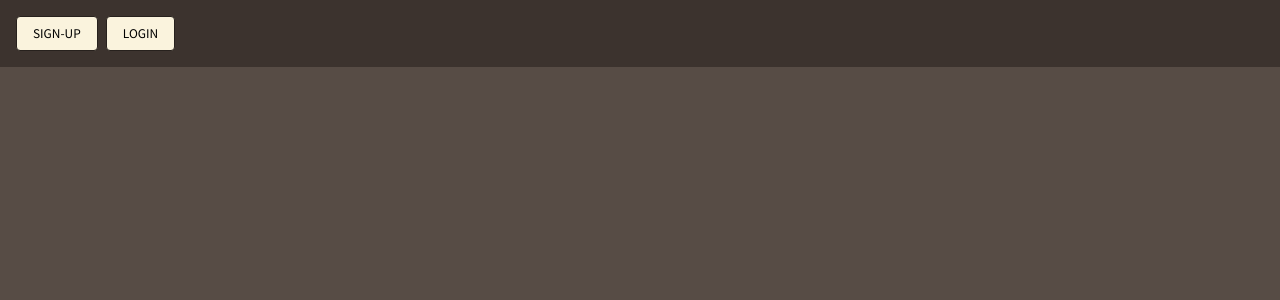
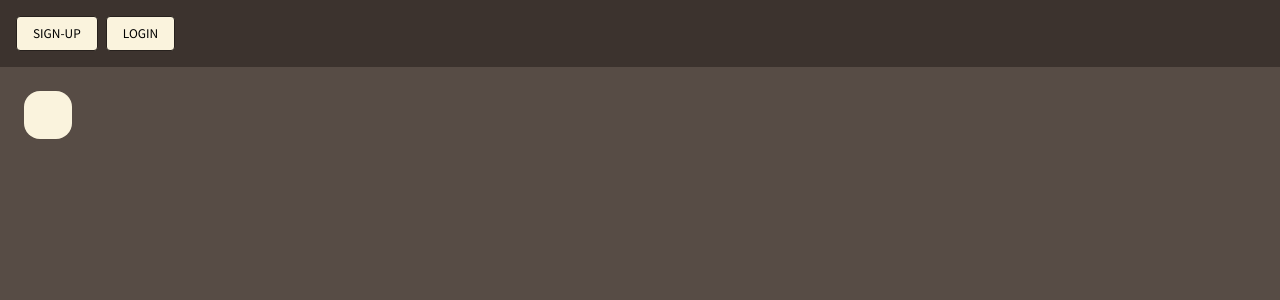
Before and after one commit to blakdragon39/PetscapeClan-Website, a React (Create React App) app: page / in a window 1280 px wide. Shown: the top 300 px of the page. Built offline with nearby package versions, Linux system fonts and the light colour scheme.

Commit message:
Moved components into common directory

```diff
--- /dev/null
+++ b/src/components/ClanMemberList.js
@@ -0,0 +1,7 @@
+import React from 'react'
+
+const ClanMemberList = () => {
+    return <div></div>
+}
+
+export default ClanMemberList
--- a/src/components/Toolbar.js
+++ b/src/components/Toolbar.js
@@ -8,8 +8,8 @@ import theme from '../theme'
 import useUser from '../hooks/useUser'
 import { logout } from '../reducers/loginReducer'
 
-import Button from './Button'
-import Visibility from './Visibility'
+import Button from './common/Button'
+import Visibility from './common/Visibility'
 
 const ToolbarContainer = styled.div`
     background-color: ${theme.colorPrimary};
--- a/src/components/Alert.js
+++ b/src/components/common/Alert.js
@@ -2,7 +2,7 @@ import React from 'react'
 import PropTypes from 'prop-types'
 import styled from 'styled-components'
 
-import theme from '../theme'
+import theme from '../../theme'
 
 const AlertContainer = styled.div`
     background-color: ${theme.colorOnPrimary};
--- a/src/components/Busy.js
+++ b/src/components/common/Busy.js
@@ -1,6 +1,6 @@
 import styled from 'styled-components'
 import { keyframes } from 'styled-components'
-import theme from '../theme'
+import theme from '../../theme'
 
 const busyAnimation = keyframes`
     0% { transform: rotate(0deg); }
--- a/src/components/Button.js
+++ b/src/components/common/Button.js
@@ -1,5 +1,5 @@
 import styled from 'styled-components'
-import theme from '../theme'
+import theme from '../../theme'
 
 const Button = styled.button`
     background-color: ${theme.colorOnPrimary};
--- /dev/null
+++ b/src/components/common/Container.js
@@ -0,0 +1,10 @@
+import styled from 'styled-components'
+import theme from '../../theme'
+
+const Container = styled.span`
+    background-color: ${theme.colorOnPrimary};
+    border-radius: 16px;
+    padding: 24px;
+`
+
+export default Container
--- a/src/components/FormInput.js
+++ b/src/components/common/FormInput.js
@@ -1,5 +1,5 @@
 import styled from 'styled-components'
-import theme from '../theme'
+import theme from '../../theme'
 
 const FormInput = styled.input`
     background-color: ${theme.colorOnPrimary};
--- a/src/pages/HomePage.js
+++ b/src/pages/HomePage.js
@@ -1,7 +1,22 @@
 import React from 'react'
+import styled from 'styled-components'
+
+import ClanMemberList from '../components/ClanMemberList'
+import Container from '../components/common/Container'
+
+const HomeContainer = styled.div`
+    display: flex;
+    padding: 24px;
+`
 
 const HomePage = () => {
-    return <div />
+    return (
+        <HomeContainer className='home'>
+            <Container>
+                <ClanMemberList />
+            </Container>
+        </HomeContainer>
+    )
 }
 
 export default HomePage
```
Also changed, not shown: src/pages/LoginPage.js (+5 -5 lines), src/pages/SignUpPage.js (+5 -5 lines), src/components/common/VerticalSpace.js (renamed from src/components/VerticalSpace.js), src/components/common/Visibility.js (renamed from src/components/Visibility.js).
